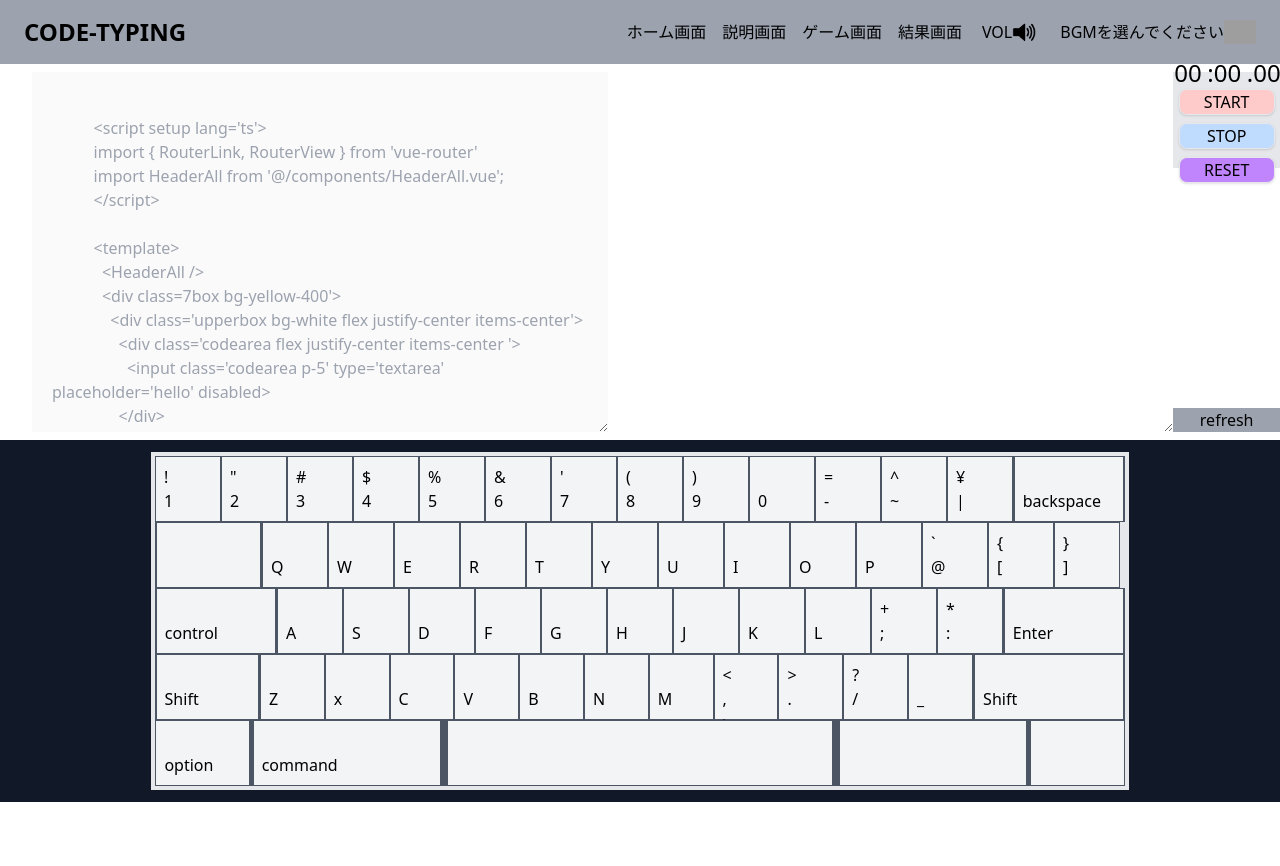
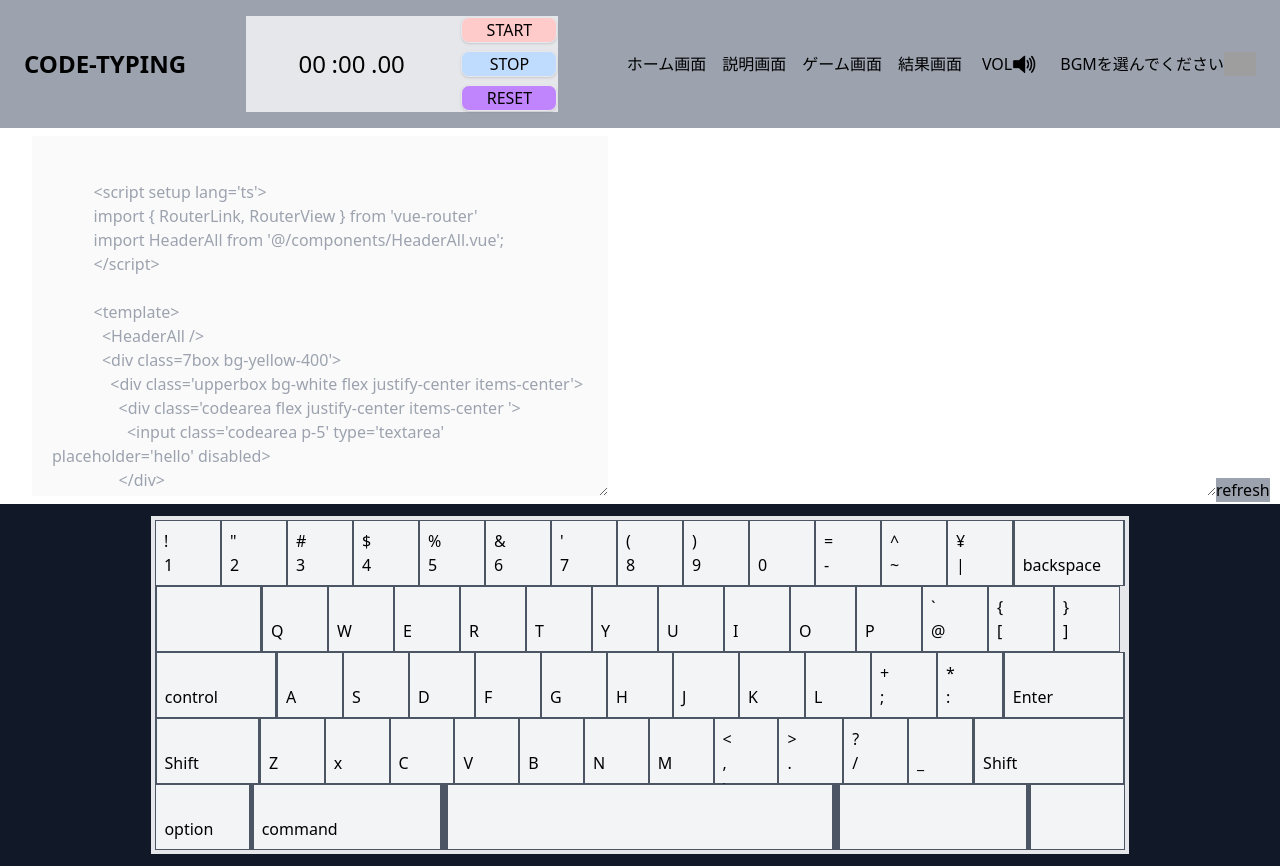
Before and after one commit to recursion-team-o/typing-game, a Vue app: page /game in a window 1280 px wide. Before the commit the page ends 802 px from the top, so only its background shows below. Built offline with nearby package versions, Linux system fonts and the light colour scheme; grey boxes are pictures that could not be loaded.

Commit message:
#39 ヘッダーへの仮タイマーの表示

```diff
--- a/src/components/GamePage.vue
+++ b/src/components/GamePage.vue
@@ -1,5 +1,4 @@
 <script setup lang="ts">
-import StopWatch from "../components/StopWatch.vue";
 import { ref, onMounted, Vue, reactive } from "vue";
 
 const keyboard = ref(null);
@@ -242,7 +241,7 @@ const refreshes = () => {
         ></textarea>
       </div>
 
-      <div class="codearea flex">
+      <div class="codearea">
         <textarea
           v-on:keydown="KeyDown()"
           v-on:keyup="KeyUp()"
@@ -252,15 +251,12 @@ const refreshes = () => {
           type="textarea"
           v-model="inputs"
         ></textarea>
-        <div class="w-2/12 max-w-[110px] h-auto flex flex-col justify-between">
-          <StopWatch />
         <button
           v-on:click="refreshes()"
           class="hover:bg-indigo-400 lg-rounded bg-gray-400"
         >
           refresh
         </button>
-        </div>
       </div>
     </div>
 
--- a/src/components/HeaderAll.vue
+++ b/src/components/HeaderAll.vue
@@ -1,6 +1,11 @@
+<script setup lang="ts">
+import StopWatch from "./StopWatch.vue";
+</script>
+
 <template>
   <div class="flex px-4 py-4 bg-gray-400 items-center justify-between">
     <div class="px-2 font-bold text-2xl">CODE-TYPING</div>
+    <StopWatch />
     <div class="px-2 flex items-center">
       <RouterLink class="px-2" to="/">ホーム画面</RouterLink>
       <RouterLink class="px-2" to="/about">説明画面</RouterLink>
--- a/src/components/StopWatch.vue
+++ b/src/components/StopWatch.vue
@@ -9,7 +9,7 @@ const { startTimer, stopTimer, resetTimer } = timer;
 </script>
 
 <template>
-  <div class="flex flex-col justify-center border bg-gray-200 w-full h-24">
+  <div class="flex items-center justify-center border bg-gray-200 w-3/12 h-24">
     <div class="flex justify-center items-center h-10 mx-auto">
       <p class="text-black text-2xl w-[33px]">
         {{ getMinString }}
```
Lines whose indentation alone changed are shown as unchanged.
